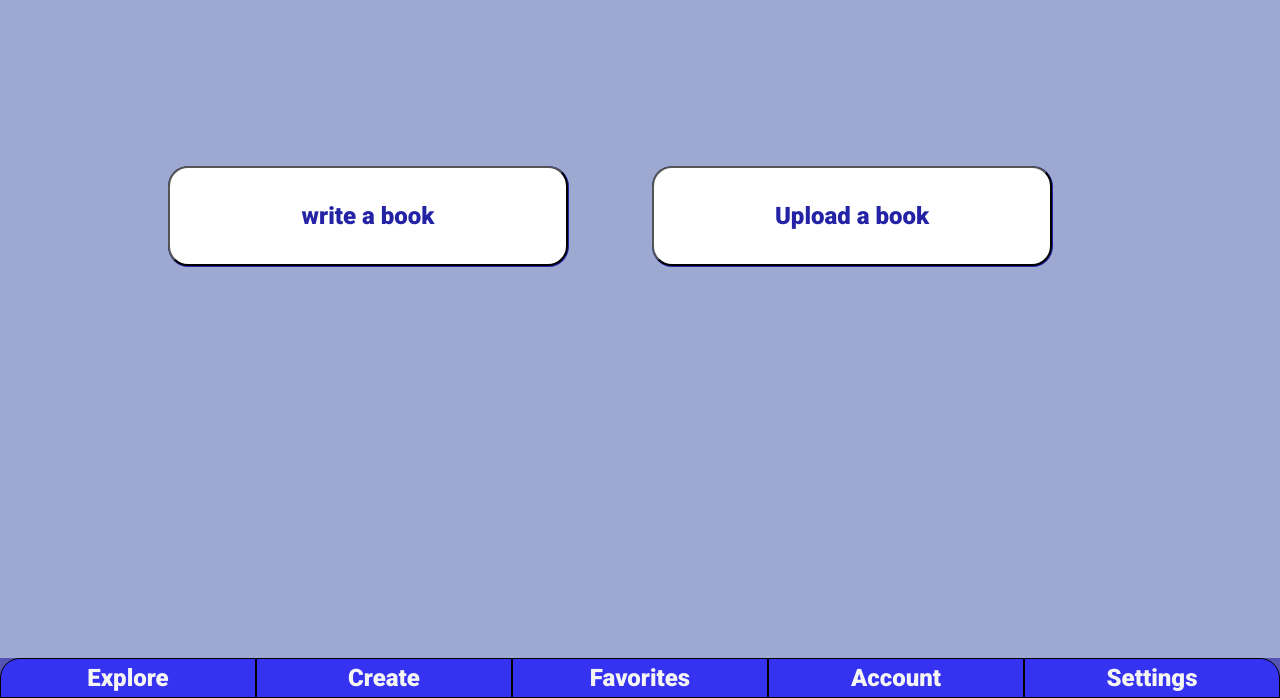
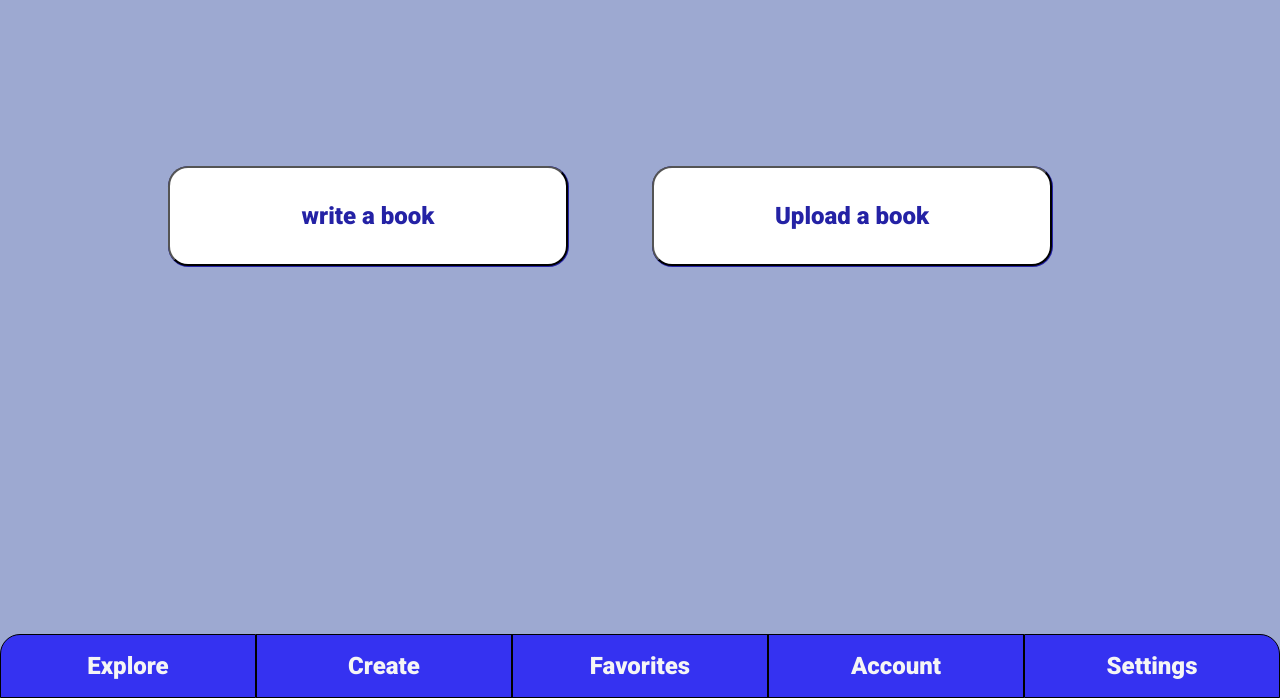
Before and after one commit to ADNAN330/VBook, a plain HTML site: page Create.html in a window 1280 px wide. Shown: the part 102-800 px from the top of the page. Drawn offline with Linux system fonts and the light colour scheme.

Commit message:
Update Style.css
remove background color of bottom section .
increase height of bottom section

```diff
--- a/Style.css
+++ b/Style.css
@@ -120,9 +120,8 @@ body{
     position:fixed;
     display: flex;
     bottom:0%;
-    height: 5%;
+    height: 8%;
     width: 100%;
-    background-color: #5553b3;
     justify-content: space-between;
 }
 
```
